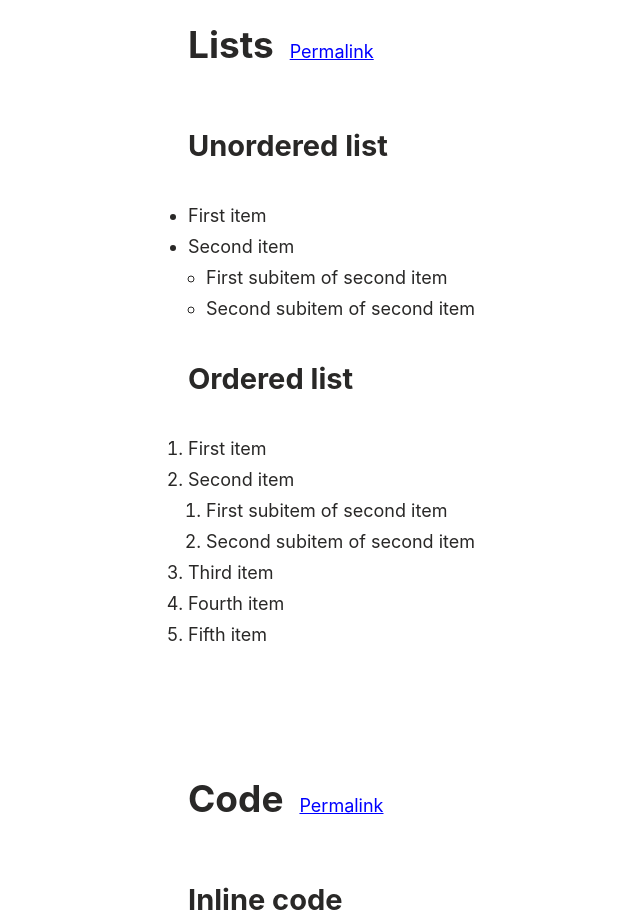
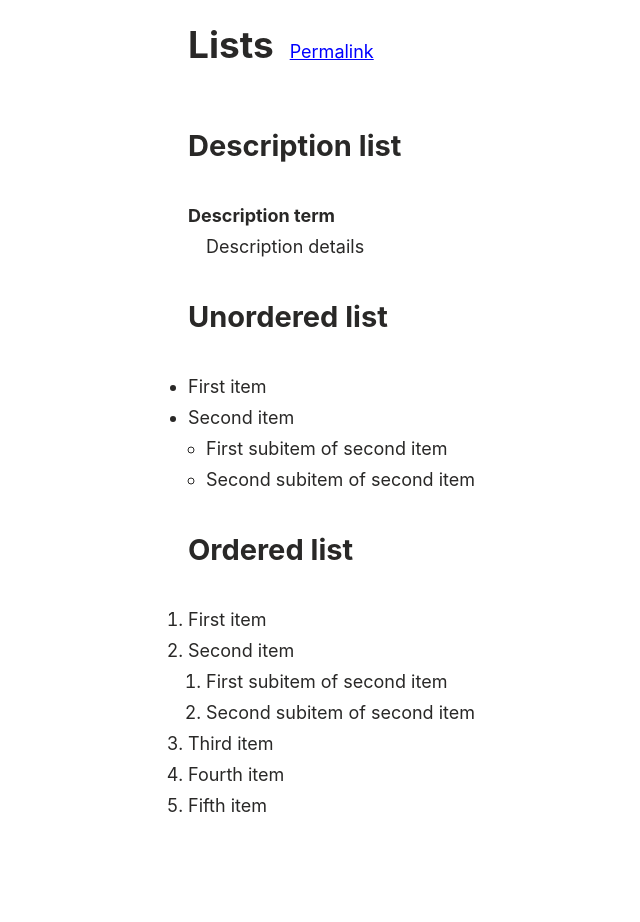
Before and after one commit to deoostfrees/Ratata, a website: page examples/ratata.html in a window 1280 px wide. Shown: the part 2160-3082 px from the top of the page, without its empty margins (122-762 px from the left). Drawn offline with Linux system fonts and the light colour scheme.

Commit message:
[TASK] Add description list

```diff
--- a/examples/ratata.html
+++ b/examples/ratata.html
@@ -117,6 +117,13 @@
           <header>
             <h2 id="lists">Lists<a class="anchor" href="#lists">Permalink</a></h2>
           </header>
+
+          <h3>Description list</h3>
+
+          <dl>
+            <dt>Description term</dt>
+            <dd>Description details</dd>
+          </dl>
 
           <h3>Unordered list</h3>
 
--- a/src/css/content/_lists.css
+++ b/src/css/content/_lists.css
@@ -1,3 +1,20 @@
+/**
+ * Description list
+ *
+ */
+dt {
+  font-weight: var(--bold-font-weight);
+}
+
+dd {
+  margin-inline-start: 1rem;
+
+
+  & + dt {
+    margin-block-start: 1rem;
+  }
+}
+
 /**
  * Unordered list
  *
```
Also changed, not shown: CHANGELOG.md.
